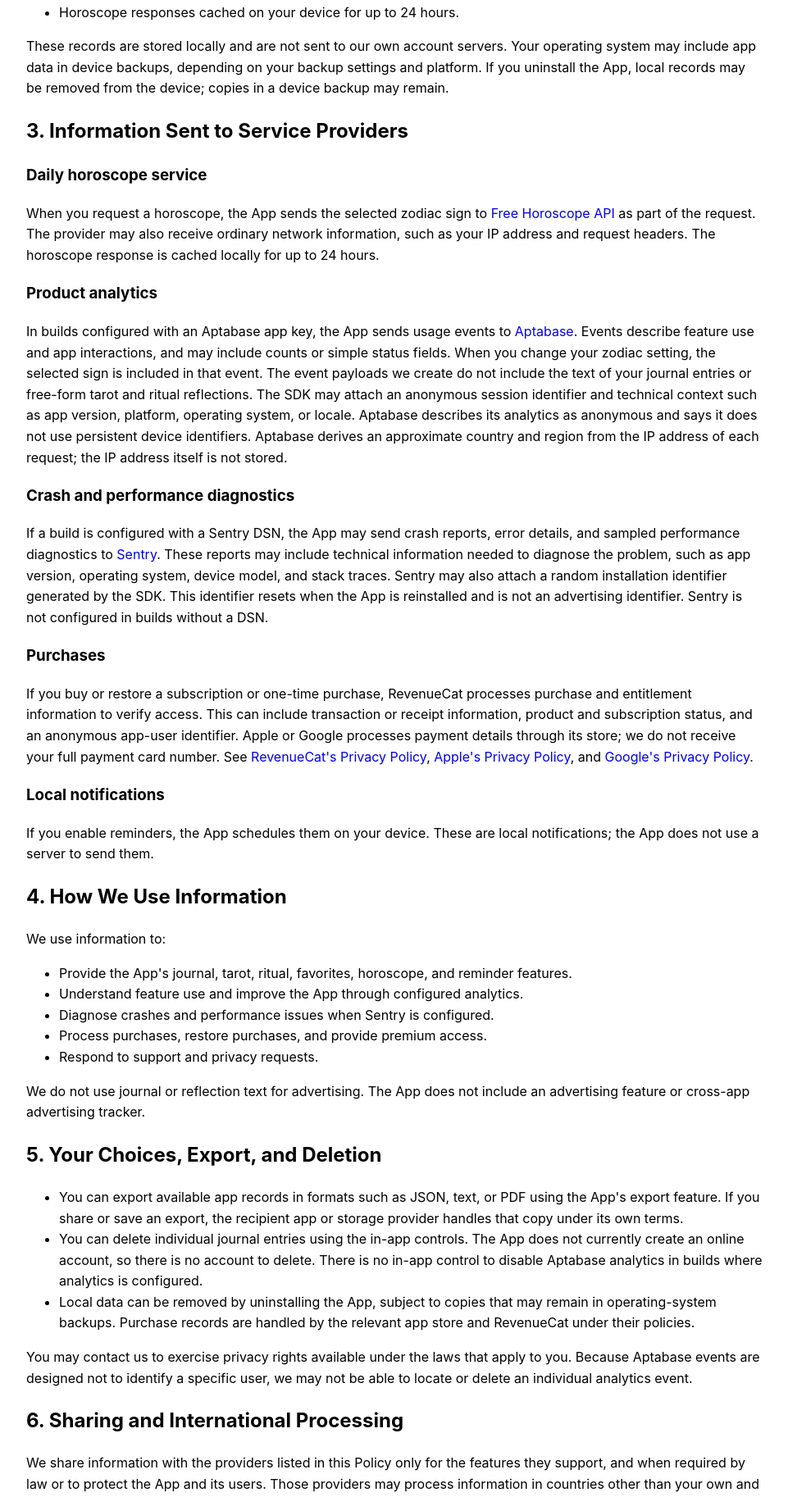
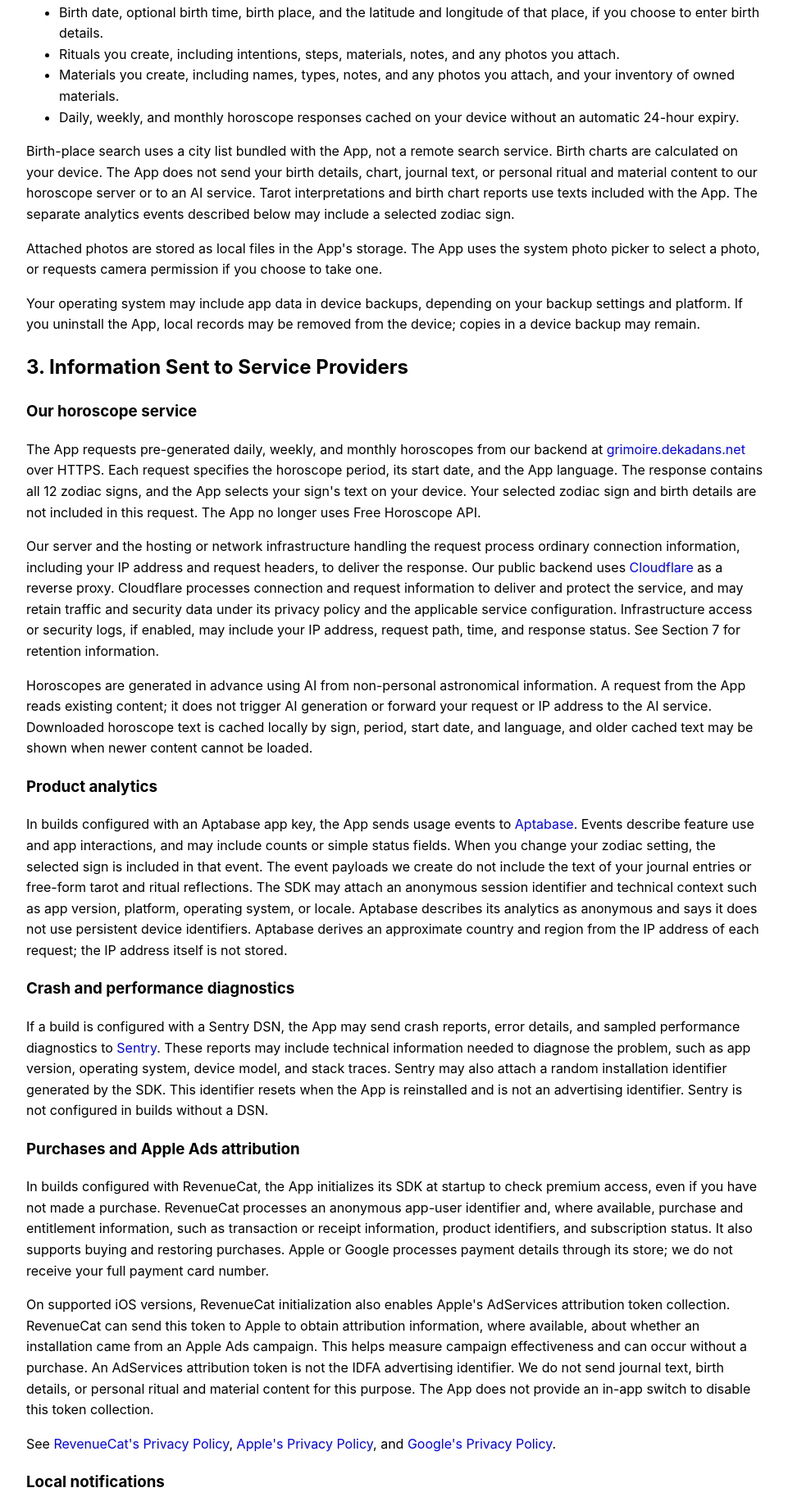
Before and after one commit to asugan/petopia-legal, a plain HTML site: page privacy-grimoire.html in a window 1280 px wide. Shown: the part 654-2480 px from the top of the page at 82% size, without its empty margins (158-1119 px from the left). Drawn offline with Linux system fonts and the light colour scheme.

Commit message:
docs(privacy): align Grimoire policy with current data flows
Replace obsolete horoscope provider and cache claims with the Grimoire backend and local cache behavior. Disclose local birth data, personal rituals, materials, photos, export and deletion behavior, and RevenueCat AdServices attribution.

Document the observed Docker log retention configuration and Cloudflare request processing without inventing a fixed retention period.

```diff
--- a/privacy-grimoire.html
+++ b/privacy-grimoire.html
@@ -33,7 +33,7 @@
 
     <h1>Privacy Policy - Grimoire: Digital Book of Shadows</h1>
     <p>
-      <strong>Last Updated:</strong> October 8, 2026<br />
+      <strong>Last Updated:</strong> November 14, 2026<br />
       <strong>Effective Date:</strong> September 23, 2026
     </p>
 
@@ -49,31 +49,68 @@
     <h2>2. Information Stored on Your Device</h2>
     <p>
       The App does not require an account and does not sync your personal records
-      to a company-operated cloud account. Its local database may contain:
+      to a company-operated cloud account. Its local database and app storage may contain:
     </p>
     <ul>
       <li>Display name, selected zodiac sign, language, theme, and app preferences.</li>
       <li>Journal entry titles, text, moods, and dates.</li>
       <li>Tarot spread details, selected cards, reading dates, and reflection notes.</li>
       <li>Completed rituals, favorites, moon-phase details, notes, moods, and practice activity.</li>
-      <li>Horoscope responses cached on your device for up to 24 hours.</li>
+      <li>Birth date, optional birth time, birth place, and the latitude and longitude of that place, if you choose to enter birth details.</li>
+      <li>Rituals you create, including intentions, steps, materials, notes, and any photos you attach.</li>
+      <li>Materials you create, including names, types, notes, and any photos you attach, and your inventory of owned materials.</li>
+      <li>Daily, weekly, and monthly horoscope responses cached on your device without an automatic 24-hour expiry.</li>
     </ul>
     <p>
-      These records are stored locally and are not sent to our own account
-      servers. Your operating system may include app data in device backups,
+      Birth-place search uses a city list bundled with the App, not a remote
+      search service. Birth charts are calculated on your device. The App does
+      not send your birth details, chart, journal text, or personal ritual and
+      material content to our horoscope server or to an AI service. Tarot
+      interpretations and birth chart reports use texts included with the App.
+      The separate analytics events described below may include a selected zodiac sign.
+    </p>
+    <p>
+      Attached photos are stored as local files in the App's storage. The App
+      uses the system photo picker to select a photo, or requests camera
+      permission if you choose to take one.
+    </p>
+    <p>
+      Your operating system may include app data in device backups,
       depending on your backup settings and platform. If you uninstall the App,
       local records may be removed from the device; copies in a device backup
       may remain.
     </p>
 
     <h2>3. Information Sent to Service Providers</h2>
-    <h3>Daily horoscope service</h3>
+    <h3>Our horoscope service</h3>
     <p>
-      When you request a horoscope, the App sends the selected zodiac sign to
-      <a href="https://www.freehoroscopeapi.com/">Free Horoscope API</a> as part
-      of the request. The provider may also receive ordinary network information,
-      such as your IP address and request headers. The horoscope response is
-      cached locally for up to 24 hours.
+      The App requests pre-generated daily, weekly, and monthly horoscopes from
+      our backend at <a href="https://grimoire.dekadans.net">grimoire.dekadans.net</a>
+      over HTTPS. Each request specifies the horoscope period, its start date,
+      and the App language. The response contains all 12 zodiac signs, and the
+      App selects your sign's text on your device. Your selected zodiac sign and
+      birth details are not included in this request. The App no longer uses
+      Free Horoscope API.
+    </p>
+    <p>
+      Our server and the hosting or network infrastructure handling the request
+      process ordinary connection information, including your IP address and
+      request headers, to deliver the response. Our public backend uses
+      <a href="https://www.cloudflare.com/privacypolicy/">Cloudflare</a> as a
+      reverse proxy. Cloudflare processes connection and request information to
+      deliver and protect the service, and may retain traffic and security data
+      under its privacy policy and the applicable service configuration.
+      Infrastructure access or security logs, if enabled, may include your IP
+      address, request path, time, and response status. See Section 7 for retention
+      information.
+    </p>
+    <p>
+      Horoscopes are generated in advance using AI from non-personal astronomical
+      information. A request from the App reads existing content; it does not
+      trigger AI generation or forward your request or IP address to the AI
+      service. Downloaded horoscope text is cached locally by sign, period,
+      start date, and language, and older cached text may be shown when newer
+      content cannot be loaded.
     </p>
 
     <h3>Product analytics</h3>
@@ -101,15 +138,28 @@
       Sentry is not configured in builds without a DSN.
     </p>
 
-    <h3>Purchases</h3>
+    <h3>Purchases and Apple Ads attribution</h3>
     <p>
-      If you buy or restore a subscription or one-time purchase, RevenueCat
-      processes purchase and entitlement information to verify access. This can
-      include transaction or receipt information, product and subscription
-      status, and an anonymous app-user identifier. Apple or Google processes
-      payment details through its store; we do not receive your full payment card
-      number. See
-      <a href="https://www.revenuecat.com/privacy">RevenueCat's Privacy Policy</a>,
+      In builds configured with RevenueCat, the App initializes its SDK at startup
+      to check premium access, even if you have not made a purchase. RevenueCat
+      processes an anonymous app-user identifier and, where available, purchase
+      and entitlement information, such as transaction or receipt information,
+      product identifiers, and subscription status. It also supports buying and
+      restoring purchases. Apple or Google processes payment details through its
+      store; we do not receive your full payment card number.
+    </p>
+    <p>
+      On supported iOS versions, RevenueCat initialization also enables Apple's
+      AdServices attribution token collection. RevenueCat can send this token to
+      Apple to obtain attribution information, where available, about whether an
+      installation came from an Apple Ads campaign. This helps measure campaign
+      effectiveness and can occur without a purchase. An AdServices attribution
+      token is not the IDFA advertising identifier. We do not send journal text,
+      birth details, or personal ritual and material content for this purpose.
+      The App does not provide an in-app switch to disable this token collection.
+    </p>
+    <p>
+      See <a href="https://www.revenuecat.com/privacy">RevenueCat's Privacy Policy</a>,
       <a href="https://www.apple.com/legal/privacy/">Apple's Privacy Policy</a>,
       and <a href="https://policies.google.com/privacy">Google's Privacy Policy</a>.
     </p>
@@ -123,26 +173,36 @@
     <h2>4. How We Use Information</h2>
     <p>We use information to:</p>
     <ul>
-      <li>Provide the App's journal, tarot, ritual, favorites, horoscope, and reminder features.</li>
+      <li>Provide the App's journal, tarot, birth chart, ritual, materials, inventory, favorites, horoscope, and reminder features.</li>
       <li>Understand feature use and improve the App through configured analytics.</li>
       <li>Diagnose crashes and performance issues when Sentry is configured.</li>
       <li>Process purchases, restore purchases, and provide premium access.</li>
+      <li>Measure Apple Ads campaign effectiveness through the attribution described above.</li>
+      <li>Operate, secure, and troubleshoot our horoscope service.</li>
       <li>Respond to support and privacy requests.</li>
     </ul>
     <p>
-      We do not use journal or reflection text for advertising. The App does not
-      include an advertising feature or cross-app advertising tracker.
+      We do not use journal or reflection text, birth details, or personal ritual
+      and material content for advertising. The App does not display third-party
+      advertisements. Apple Ads installation attribution is described separately
+      above.
     </p>
 
     <h2>5. Your Choices, Export, and Deletion</h2>
     <ul>
       <li>
         You can export available app records in formats such as JSON, text, or
-        PDF using the App's export feature. If you share or save an export, the
-        recipient app or storage provider handles that copy under its own terms.
+        PDF using the App's export feature. JSON backups include personal rituals,
+        materials, inventory, and attached photos; birth details and app settings
+        are not included. If you share or save an export, the recipient app or
+        storage provider handles that copy under its own terms. Deleting data in
+        the App does not delete copies you have exported or shared.
       </li>
       <li>
-        You can delete individual journal entries using the in-app controls.
+        You can delete individual journal entries, personal rituals, and personal
+        materials using the in-app controls, and clear your saved birth details
+        from the birth data screen. Photos no longer referenced by any ritual or
+        material are cleaned up when the App next starts.
         The App does not currently create an online account, so there is no
         account to delete. There is no in-app control to disable Aptabase
         analytics in builds where analytics is configured.
@@ -174,9 +234,36 @@
       Personal practice records remain in the App's local database until you
       delete them, remove the App, or your device otherwise removes them. The
       security of local records also depends on your device passcode, operating
-      system, and backup settings. Information sent to third-party providers is
-      retained according to their policies and service settings. No method of
-      storage or transmission can be guaranteed to be completely secure.
+      system, and backup settings. Attached photos remain in local app storage;
+      unused photo files are cleaned up at the next App startup. Local horoscope
+      cache entries do not have a fixed expiry or an automatic 24-hour deletion
+      rule and may remain until the App's local data is removed.
+    </p>
+    <p>
+      The horoscope backend application does not implement routine IP-address
+      access logging. Its operational logs cover service startup, generation
+      activity, and errors, and are written to the container's standard error
+      output. The current deployment stores container output using Docker's
+      JSON-file logging driver without automatic log rotation or a time-based
+      expiry. These operational logs therefore have no fixed maximum retention
+      period and can remain until the container is removed or the logs are
+      separately deleted. Restarting the container does not clear them.
+    </p>
+    <p>
+      Cloudflare's traffic and security data are separate from these Docker
+      operational logs. Their retention depends on the Cloudflare services and
+      settings in use and Cloudflare's privacy policy; the absence of routine
+      IP-address access logging in our backend does not mean that Cloudflare
+      retains no connection data. We do not specify a single fixed deletion
+      period for Cloudflare data. You may contact us about connection data,
+      operational logs, and applicable access or deletion rights using the
+      details below.
+    </p>
+    <p>
+      Information sent to third-party providers, including purchase and Apple Ads
+      attribution information, is retained according to their policies and
+      service settings. No method of storage or transmission can be guaranteed
+      to be completely secure.
     </p>
 
     <h2>8. Children's Privacy</h2>
```
